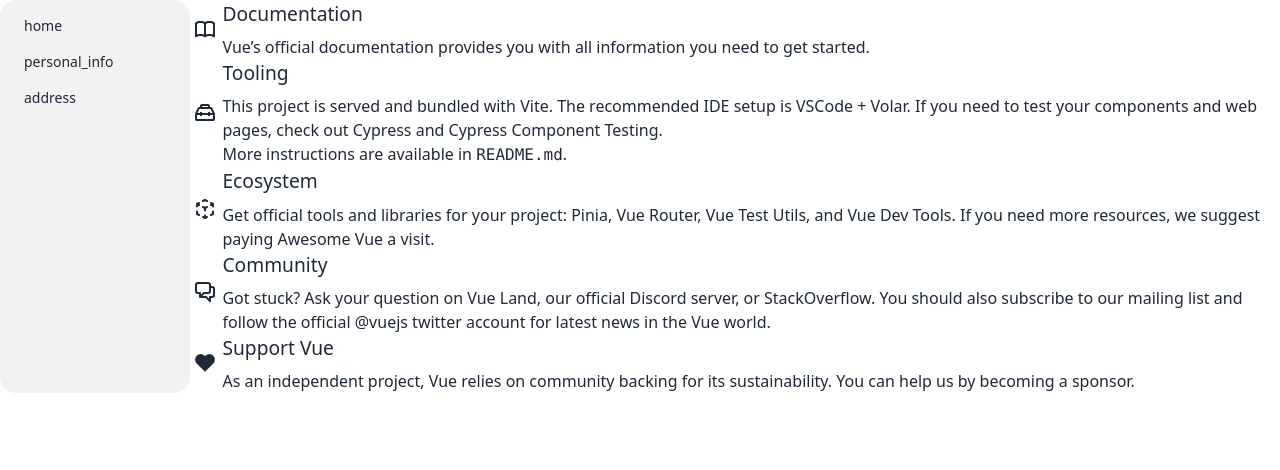
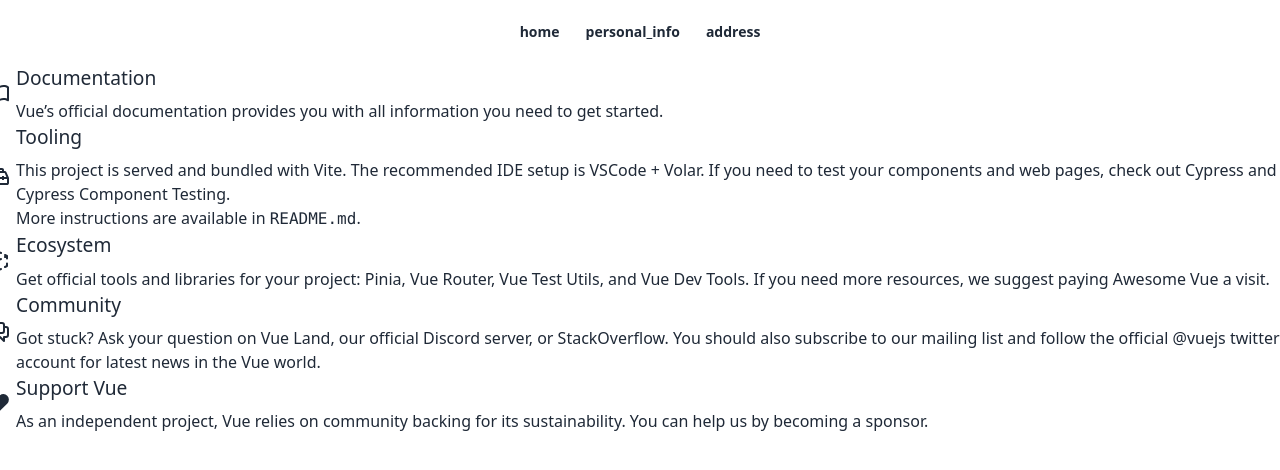
Before and after one commit to fpaguiar/mockit, a Vue app: page / in a window 1280 px wide. Shown: the top 470 px of the page. Built offline with nearby package versions, Linux system fonts and the light colour scheme.

Commit message:
menu to navbar

```diff
--- a/src/App.vue
+++ b/src/App.vue
@@ -4,11 +4,9 @@
 </script>
 
 <template>
-  <div class="flex space-x-4">
-    <Menu class="max-w-80" />
-    <div class="container">
-      <RouterView />
-    </div>
+  <Menu />
+  <div class="container mx-auto">
+    <RouterView />
   </div>
 </template>
 
--- a/src/components/Menu.vue
+++ b/src/components/Menu.vue
@@ -6,9 +6,18 @@
 </script>
 
 <template>
-  <ul class="menu bg-base-200 rounded-box w-56">
-    <li v-for="route in routes" :key="route.name">
-      <RouterLink :to="route.path">{{ route.name }}</RouterLink>
-    </li>
-  </ul>
+  <nav class="navbar bg-base-100">
+    <div class="navbar-start"></div>
+    <div class="navbar-center">
+      <RouterLink
+        class="btn btn-ghost btn-sm"
+        v-for="route in routes"
+        :key="route.name"
+        :to="route.path"
+      >
+        {{ route.name }}
+      </RouterLink>
+    </div>
+    <div class="navbar-end"></div>
+  </nav>
 </template>
```
